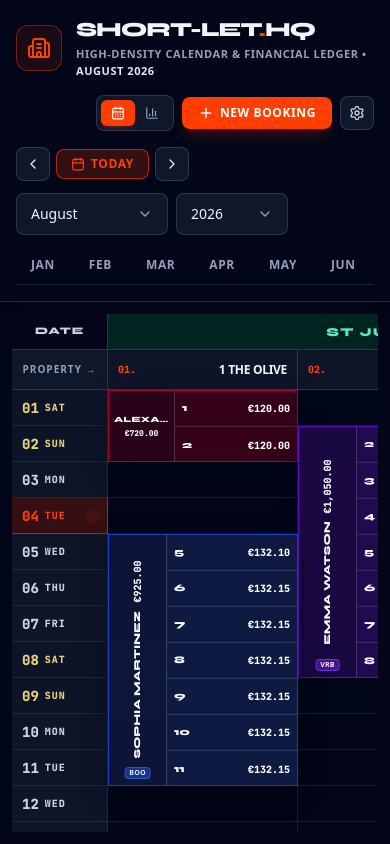
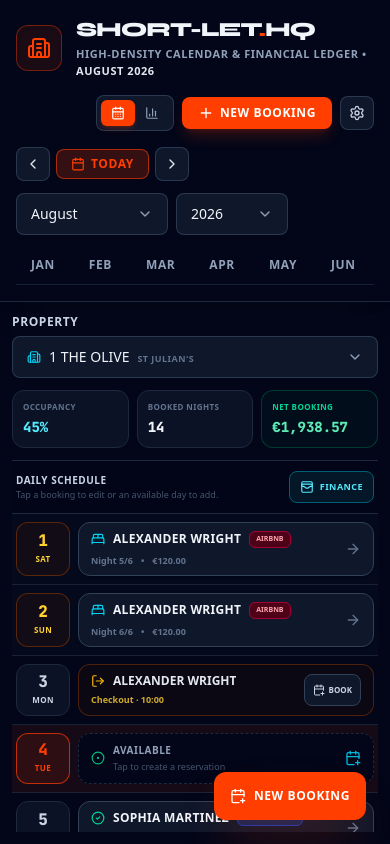
Before and after one commit to omeryigitler/-Property-Management, a React (Vite) app: page / in a window 390 px wide. Built offline with nearby package versions, Linux system fonts and the light colour scheme.

Commit message:
feat: separate mobile and desktop calendar layouts

```diff
--- a/src/components/calendar/PropertyCalendarGrid.tsx
+++ b/src/components/calendar/PropertyCalendarGrid.tsx
@@ -9,6 +9,7 @@ import { PropertyHeaderRow } from './PropertyHeaderRow';
 import { DayColumn } from './DayColumn';
 import { BookingCell } from './BookingCell';
 import { DailyTotalColumn } from './DailyTotalColumn';
+import { MobileCalendarView } from './MobileCalendarView';
 
 interface PropertyCalendarGridProps {
   children?: React.ReactNode;
@@ -73,10 +74,13 @@ export function PropertyCalendarGrid({ children }: PropertyCalendarGridProps) {
   }, [focusedIndex, daysGrid, bookings, openModal, activeProperties]);
 
   return (
-    <div className="w-full flex-1 flex flex-col min-h-0 bg-slate-950">
+    <div className="relative flex w-full flex-1 min-h-0 flex-col bg-slate-950">
+      <MobileCalendarView />
+
+      <div className="hidden h-full min-h-0 flex-col md:flex">
         <div
           ref={containerRef}
-        className="w-full flex-1 overflow-auto custom-scrollbar relative touch-pan-x touch-pan-y"
+          className="relative w-full flex-1 overflow-auto custom-scrollbar touch-pan-x touch-pan-y"
           tabIndex={0}
         >
           <div className="inline-block min-w-full align-top pb-6">
@@ -147,5 +151,6 @@ export function PropertyCalendarGrid({ children }: PropertyCalendarGridProps) {
           </div>
         </div>
       </div>
+    </div>
   );
 }
```
Lines whose indentation alone changed are shown as unchanged.
